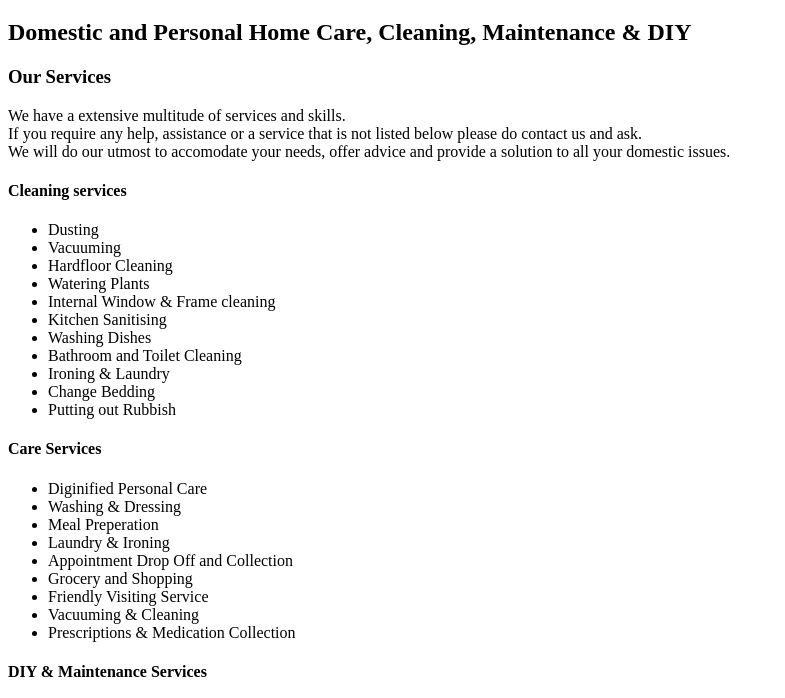
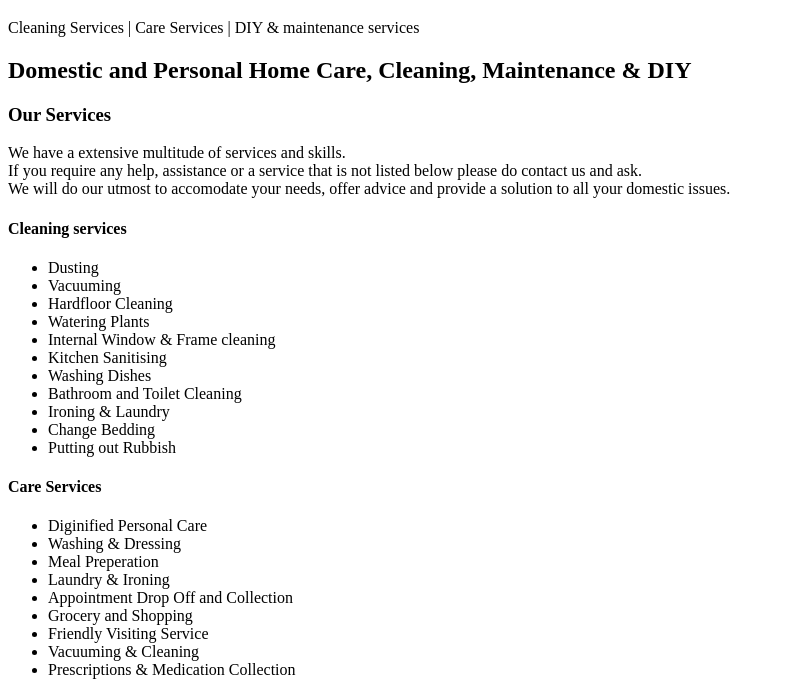
Before and after one commit to razseed/Colemans2.0, a plain HTML site: page index.html in a window 1280 px wide. Shown: the part 61-759 px from the top of the page, without its empty margins (0-785 px from the left). Drawn offline with Linux system fonts and the light colour scheme.

Commit message:
minor changes to HTML5 setting up css styling next

```diff
--- a/index.html
+++ b/index.html
@@ -9,13 +9,19 @@
 <header>
     <h1>Colemans Clean and Handy</h1>
 </header>
+<nav>
+    <!-- Navigate towards the services listed below and the contact us section-->
+    Cleaning Services | Care Services | DIY & maintenance services
+</nav>
 <body>
+    <section class="introduction">
     <h2>Domestic and Personal Home Care, Cleaning, Maintenance & DIY</h2>
     <h3>Our Services</h3>
     <p>We have a extensive multitude of services and skills.<br>
        If you require any help, assistance or a service that is not listed below please do contact us and ask. <br>
        We will do our utmost to accomodate your needs, offer advice and provide a solution to all your domestic issues.</p>
-
+    </section>
+<article>
     <h4><p>Cleaning services</p></h4>
     <ul>
         <li>Dusting</li>
@@ -58,6 +64,7 @@
         <li>Kitchen Fitting</li>
         <li>Tiling Service</li>
     </ul>
+</article>
     <a href="Contact us">Contact Us</a>
 </body>
 <footer>
```
